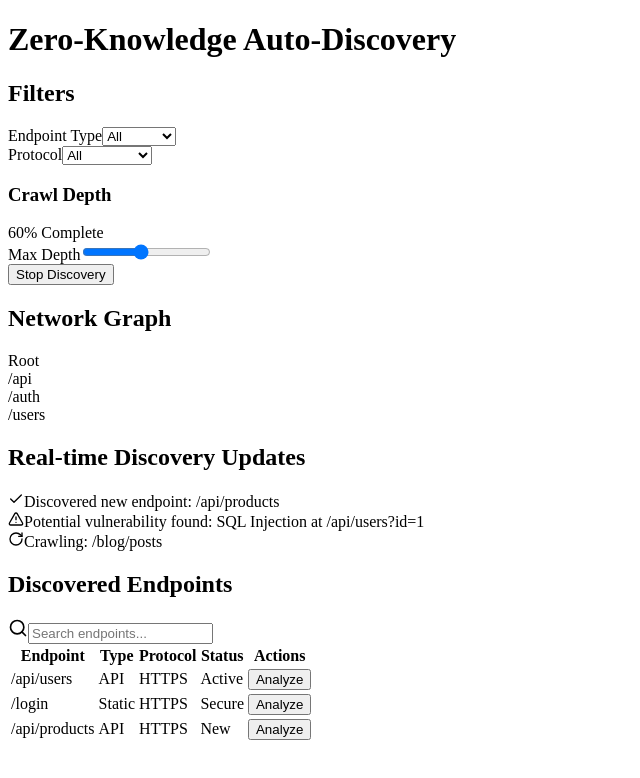
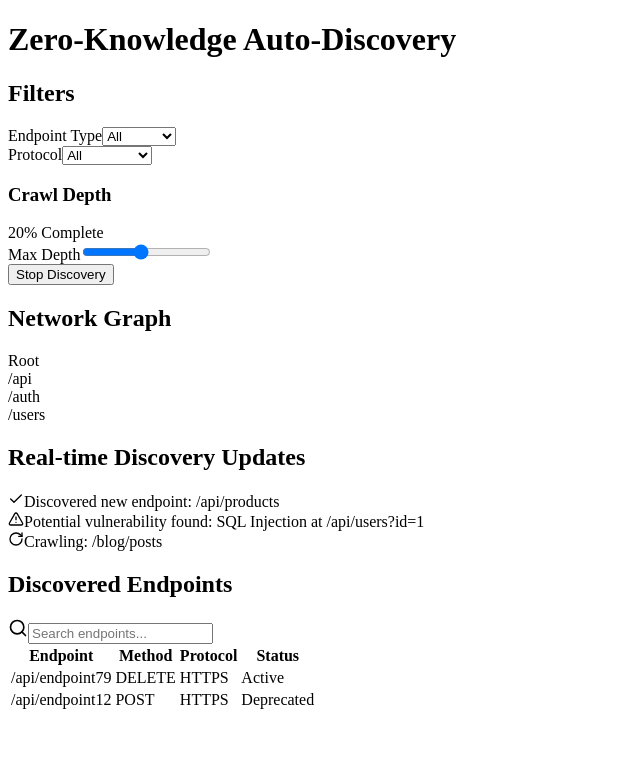
Before and after one commit to Rajasgh18/FuzzerX, a Next.js app in the folder client/: page /zero-knowledge in a window 1280 px wide. Both pictures are taken after a click on the button "Start Discovery". Shown: the top 778 px of the page, without its empty margins (0-640 px from the left). Built offline with nearby package versions, Linux system fonts and the light colour scheme.

Commit message:
feat: loading animation

```diff
--- a/client/src/pages/zero-knowledge.tsx
+++ b/client/src/pages/zero-knowledge.tsx
@@ -1,9 +1,49 @@
-import { ChangeEvent, useState } from 'react';
+import { ChangeEvent, useEffect, useState } from 'react';
 import { Search, RotateCw, AlertTriangle, Check } from 'lucide-react';
 
 const ZeroKnowledgeDiscovery = () => {
     const [isDiscoveryRunning, setIsDiscoveryRunning] = useState(false);
-    const [crawlDepth, setCrawlDepth] = useState(60);
+    const [crawlDepth, setCrawlDepth] = useState(0);
+    const [discoveredEndpoints, setDiscoveredEndpoints] = useState<{
+        url: string;
+        method: string;
+        status: string;
+    }[]>([]);
+
+    const activeSpan = (status: string) => {
+        switch (status) {
+            case 'Active':
+                return 'bg-green-500';
+            case 'Deprecated':
+                return 'bg-red-500';
+            case 'Secure':
+                return 'bg-blue-500';
+        }
+    }
+
+    useEffect(() => {
+        if (isDiscoveryRunning) {
+            const interval = setInterval(() => {
+                setCrawlDepth((prev) => {
+                    if (prev >= 100) {
+                        setIsDiscoveryRunning(false);
+                        clearInterval(interval);
+                        return 100;
+                    }
+                    return prev + 10;
+                });
+
+                setDiscoveredEndpoints((prev) => [...prev, {
+                    url: `/api/endpoint${Math.floor(Math.random() * 100)}`,
+                    method: ['GET', 'POST', 'PUT', 'DELETE'][Math.floor(Math.random() * 4)],
+                    status: ['Active', 'Deprecated', 'Secure'][Math.floor(Math.random() * 3)]
+                }
+                ]);
+            }, 1000);
+
+            return () => clearInterval(interval);
+        }
+    }, [isDiscoveryRunning]);
 
     return (
         <main>
@@ -111,40 +151,21 @@ const ZeroKnowledgeDiscovery = () => {
                             <thead>
                                 <tr className="text-left text-gray-400">
                                     <th className="p-2">Endpoint</th>
-                                    <th className="p-2">Type</th>
+                                    <th className="p-2">Method</th>
                                     <th className="p-2">Protocol</th>
                                     <th className="p-2">Status</th>
-                                    <th className="p-2">Actions</th>
+                                    {/* <th className="p-2">Actions</th> */}
                                 </tr>
                             </thead>
                             <tbody>
-                                <tr className="border-t border-gray-700">
-                                    <td className="p-2">/api/users</td>
-                                    <td className="p-2">API</td>
-                                    <td className="p-2">HTTPS</td>
-                                    <td className="p-2"><span className="bg-green-500 text-green-900 text-xs font-medium px-2 py-1 rounded-full">Active</span></td>
-                                    <td className="p-2">
-                                        <button className="text-blue-400 hover:text-blue-300">Analyze</button>
-                                    </td>
-                                </tr>
-                                <tr className="border-t border-gray-700">
-                                    <td className="p-2">/login</td>
-                                    <td className="p-2">Static</td>
-                                    <td className="p-2">HTTPS</td>
-                                    <td className="p-2"><span className="bg-blue-500 text-blue-900 text-xs font-medium px-2 py-1 rounded-full">Secure</span></td>
-                                    <td className="p-2">
-                                        <button className="text-blue-400 hover:text-blue-300">Analyze</button>
-                                    </td>
-                                </tr>
-                                <tr className="border-t border-gray-700">
-                                    <td className="p-2">/api/products</td>
-                                    <td className="p-2">API</td>
-                                    <td className="p-2">HTTPS</td>
-                                    <td className="p-2"><span className="bg-yellow-500 text-yellow-900 text-xs font-medium px-2 py-1 rounded-full">New</span></td>
-                                    <td className="p-2">
-                                        <button className="text-blue-400 hover:text-blue-300">Analyze</button>
-                                    </td>
-                                </tr>
+                                {discoveredEndpoints.map((endpoint, index) => (
+                                    <tr key={index}>
+                                        <td className='p-2'>{endpoint.url}</td>
+                                        <td className='p-2'>{endpoint.method}</td>
+                                        <td className='p-2'>HTTPS</td>
+                                        <td className='p-2'><span className={`${activeSpan(endpoint.status)} text-white text-xs font-medium px-2 py-1 rounded-lg`}>{endpoint.status}</span></td>
+                                    </tr>
+                                ))}
                             </tbody>
                         </table>
                     </div>
```
